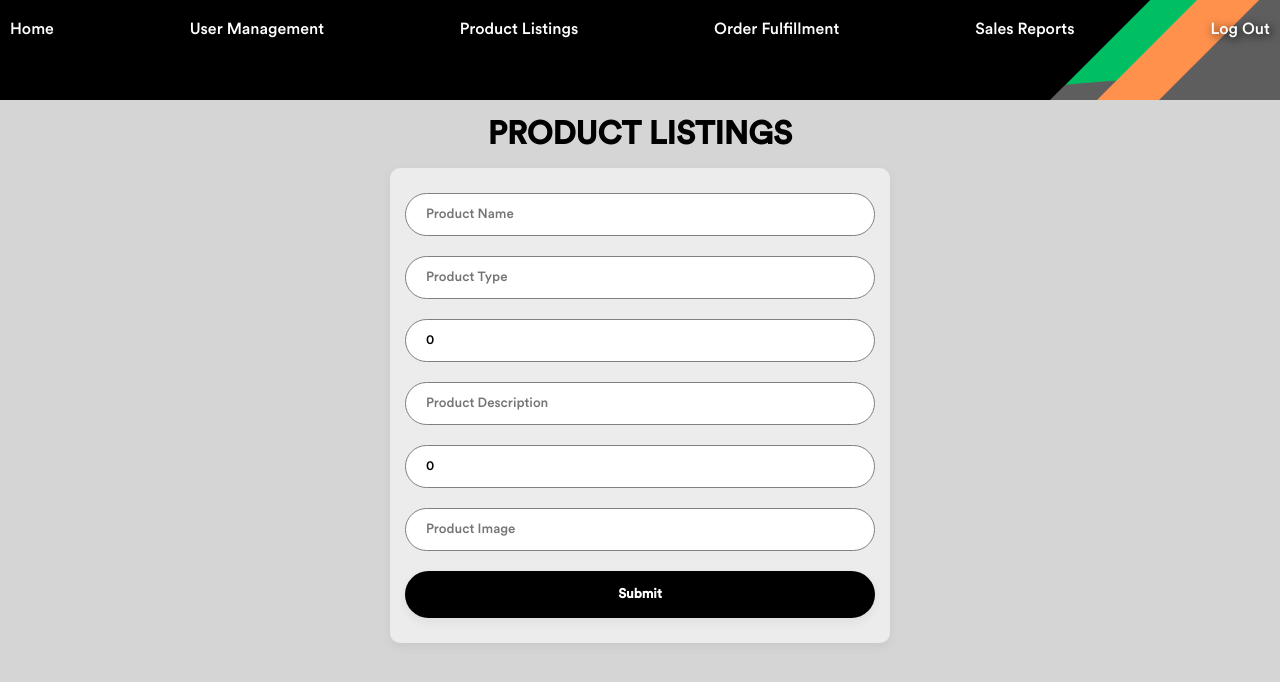
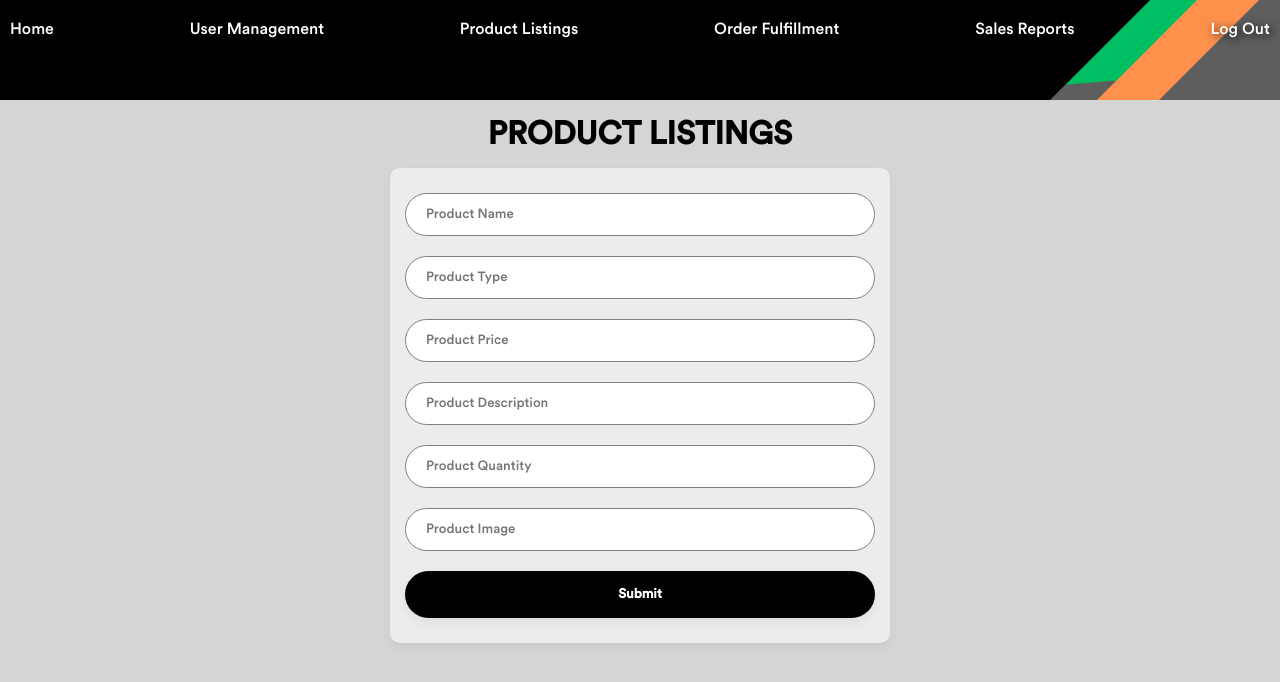
Before and after one commit to lorenzzzeu/CMSC-100-U1L-Project, a React (Vite) app: page /admin-page/product-listings in a window 1280 px wide. Shown: the top 682 px of the page. Built offline with nearby package versions, Linux system fonts and the light colour scheme.

Commit message:
refactor: changing the states of the quantity and price

```diff
--- a/src/pages/Admin/ProductListings.jsx
+++ b/src/pages/Admin/ProductListings.jsx
@@ -4,9 +4,9 @@ import axios from 'axios';
 function ProductListings()  {
   const [prodName, setprodName] = useState('');
   const [prodType, setprodType] = useState('');
-  const [prodPrice, setprodPrice] = useState(0);
+  const [prodPrice, setprodPrice] = useState('');
   const [prodDesc, setDesc] = useState('');
-  const [prodQuant, setQuant] = useState(0);
+  const [prodQuant, setQuant] = useState('');
   const [prodImage, setImage] = useState('')
 
   const fetchProducts = () => {
```
